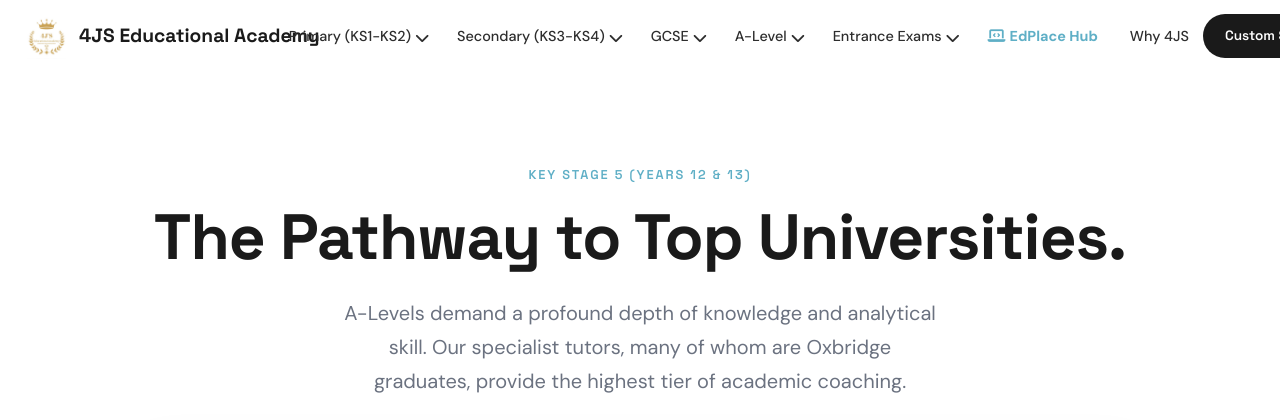
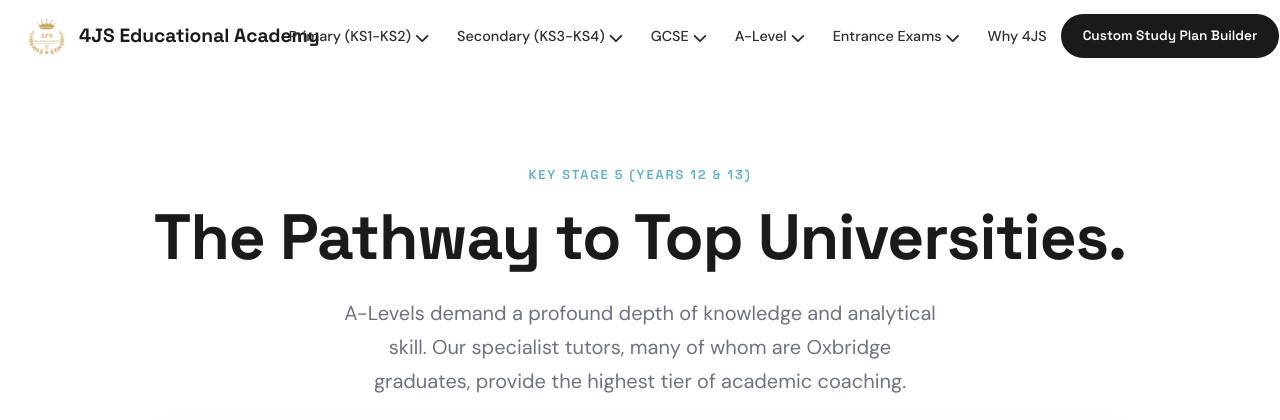
Before and after one commit to Stephen-jd/4js, a Django app: page /alevel/ in a window 1280 px wide. Shown: the top 420 px of the page. Run offline with Django 5.2, Linux system fonts and the light colour scheme.

Commit message:
Remove EdPlace Hub link from navbar

```diff
--- a/website/templates/website/base.html
+++ b/website/templates/website/base.html
@@ -77,9 +77,6 @@
                         <a href="{% url 'entrance_exams' %}#13plus" class="dropdown-link">12+ / 13+ Entry</a>
                         <a href="{% url 'entrance_exams' %}#ucat" class="dropdown-link">UCAT & Medicine Pathway</a>
                     </div>
-                </li>
-                <li class="navbar-item">
-                    <a href="{% url 'worksheets_list' %}" class="navbar-link" style="color: var(--scandi-teal-dark); font-weight: 700;"><i class="fas fa-laptop-code"></i> EdPlace Hub</a>
                 </li>
                 <li class="navbar-item"><a href="{% url 'why_us' %}" class="navbar-link">Why 4JS</a></li>
             </ul>
```
